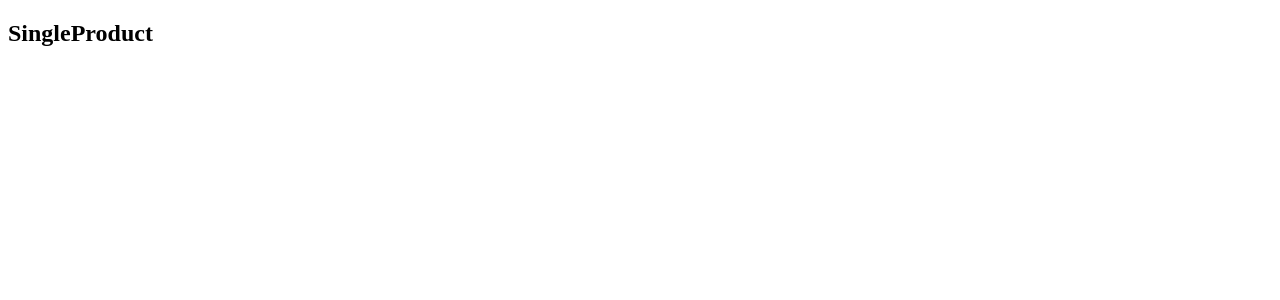
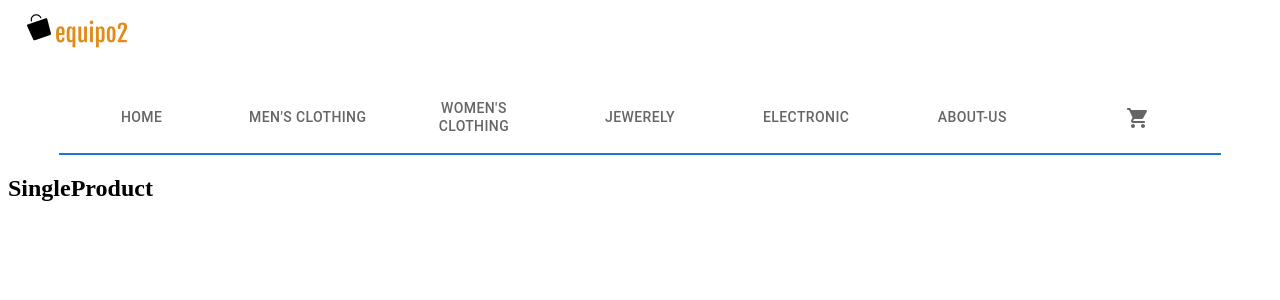
Before and after one commit to ultrapotros/christmas-project, a React (Create React App) app in the folder equipo2/: page /single-product/1 in a window 1280 px wide. Shown: the top 300 px of the page. Built offline with nearby package versions, Linux system fonts and the light colour scheme; no server answers.

Commit message:
header included

```diff
--- a/equipo2/src/App.js
+++ b/equipo2/src/App.js
@@ -1,5 +1,5 @@
 import './App.css';
-/* import Header from './components/Header'; */
+import Header from './components/Header';
 import HomePage from './components/HomePage';
 import axios from 'axios';
 import React , { useState , useEffect, createContext } from 'react'
@@ -33,7 +33,7 @@ function App() {
     <Router >
     <Context.Provider value={products}>
     <div className="App">
-      {/* <Header />  */}
+      <Header />
       <Routes >
         <Route path="/" element={<HomePage />} />
         <Route path="/single-product/:id" element={<h2>SingleProduct</h2>} />
--- /dev/null
+++ b/equipo2/src/components/Header/component.css
@@ -0,0 +1,17 @@
+.topHeader {
+    height: 10vh;
+}
+.topHeader img {
+    height:100%;
+    max-height: fit-content;
+}
+#headerNav {
+    width: 92%;
+    margin: auto;
+    margin-bottom: 8px;
+    display: grid;
+    grid-template-columns: repeat( auto-fit, minmax(120px, 1fr) );
+}
+#headerNav a:focus {
+    border-bottom: 2px solid #1976d2;
+}
--- /dev/null
+++ b/equipo2/src/components/Header/index.jsx
@@ -0,0 +1,33 @@
+import './component.css';
+import * as React from 'react';
+import Box from '@mui/material/Box';
+import Tabs from '@mui/material/Tabs';
+import Tab from '@mui/material/Tab';
+import { Link } from 'react-router-dom';
+import ShoppingCartRoundedIcon from '@mui/icons-material/ShoppingCartRounded';
+import webLogo from './storeLogo.png';
+
+function MyTabs() {
+  const routes = [{route:'/', label: 'home'}, {route:"/single-category/men's%20clothing", label: "men's clothing"},
+  {route:"/single-category/women's%20clothing", label: "women's clothing"}, {route:"/single-category/jewerely", label: 'jewerely'},
+  {route:"/single-category/electronic", label: 'electronic'}, {route:'/about-us', label: 'about-us'},
+  {route:'/cart', label: <ShoppingCartRoundedIcon />}];
+  return (<React.Fragment>
+    <div className="topHeader">
+      <img src={webLogo} alt='logo'/>
+    </div>
+      <Tabs value={0}>
+        <div  id= "headerNav">
+          {routes.map((element, index) => <Tab label={element.label} key={`category${index}`} value={element.route} to={element.route} component={Link} />)}
+        </div>
+      </Tabs>
+  </React.Fragment>
+  );
+}
+export default function Header() {
+  return (
+      <Box sx={{ width: '100%' }}>
+        <MyTabs />
+      </Box>
+  );
+}
--- a/equipo2/src/components/HomePage/component.css
+++ b/equipo2/src/components/HomePage/component.css
@@ -1,6 +1,6 @@
 .slider {
     width: 100%;
-    height: 90vh;
+    height: 70vh;
     display: grid;
     grid-template-rows: 3fr 1fr;
     gap: 2rem;
@@ -11,7 +11,7 @@
 
   .image {
     max-width: 100%;
-    max-height: 50vh;
+    max-height: 30vh;
     object-fit: contain;
     border-radius: 10px;
   }
@@ -62,7 +62,7 @@
     width: 70%;
     margin: auto;
     height: 80%;
-    max-height: 200px;
+    max-height: 150px;
   }
   .bottom-line-image {
     max-height: 100px;
```
Also changed, not shown: equipo2/src/components/Header/storeLogo.png (added).
